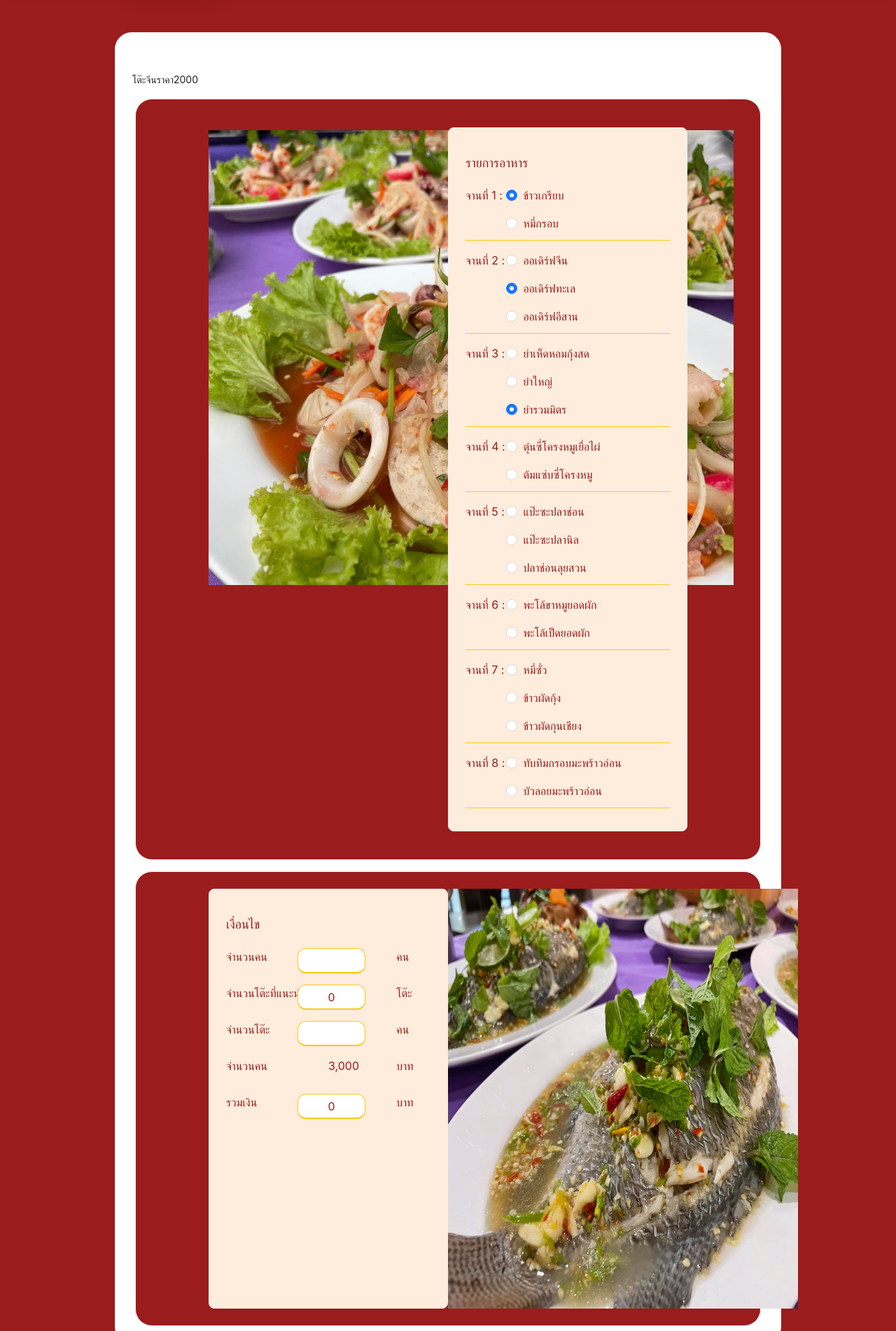
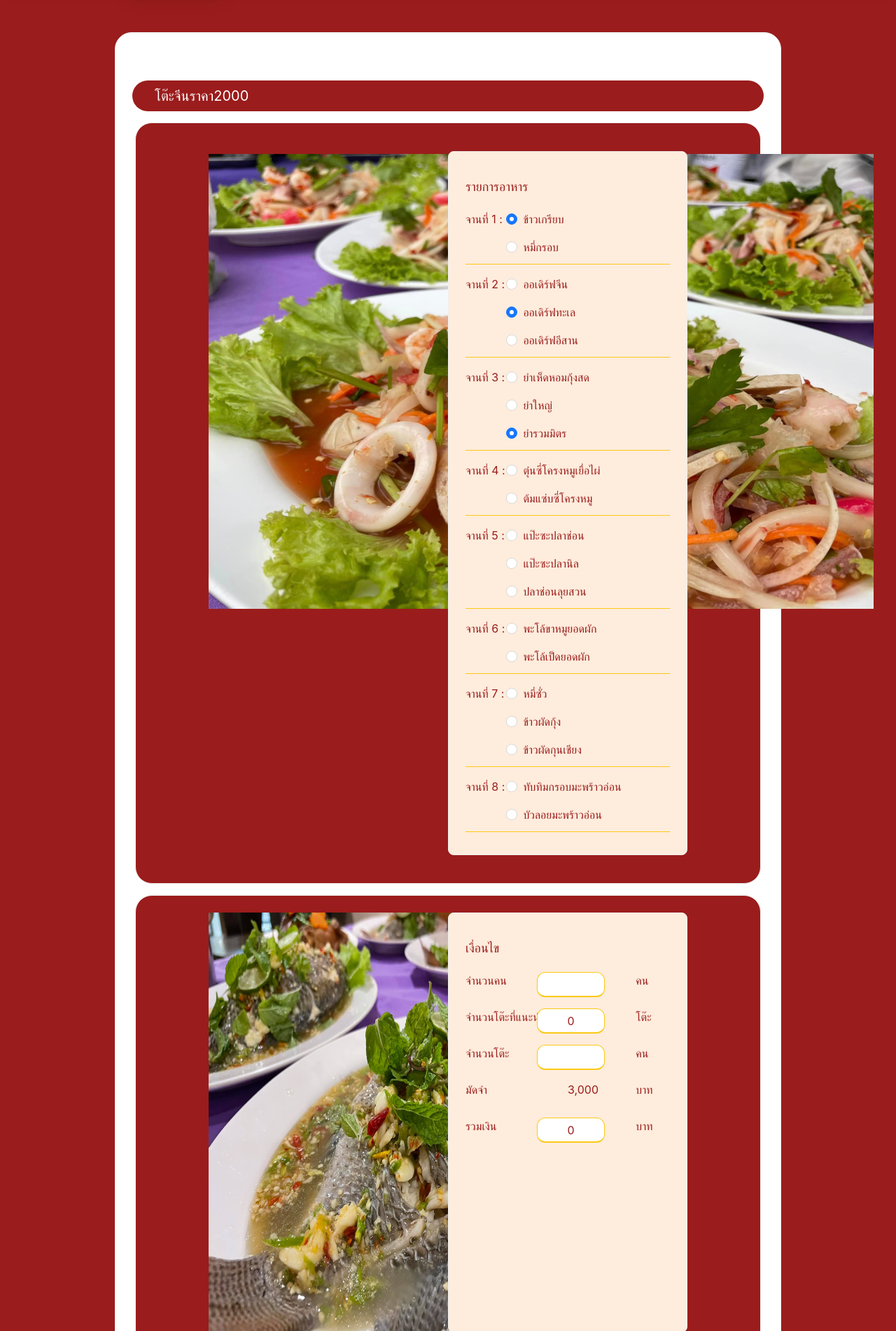
Before and after one commit to PetchyS/ProjectTec, a Next.js app: page /Set/Set2000_Form in a window 1280 px wide. Shown: the part 98-2000 px from the top of the page at 70% size. Built offline with nearby package versions, Linux system fonts and the light colour scheme.

Commit message:
first commit

```diff
--- a/package.json
+++ b/package.json
@@ -6,7 +6,8 @@
     "dev": "next dev",
     "build": "next build",
     "start": "next start",
-    "lint": "next lint"
+    "lint": "next lint",
+    "export": "next export"
   },
   "dependencies": {
     "@fortawesome/free-brands-svg-icons": "^6.4.2",
--- a/pages/Components/Navbar.js
+++ b/pages/Components/Navbar.js
@@ -51,7 +51,7 @@ export default function Example() {
         color="blue-gray"
         className="p-1 font-normal"
       >
-        <Link href="../Buffet#" className="flex items-center">
+        <Link href="../B     uffet#" className="flex items-center">
           บุฟเฟต์
         </Link>
       </Typography>
--- a/pages/Set/Set1300.js
+++ b/pages/Set/Set1300.js
@@ -2,8 +2,8 @@ import { radio } from '@material-tailwind/react';
 import { Button, Form, Radio, Card, Space, Input, Divider , Image } from 'antd';
 import Link from 'next/link';
 import React from 'react';
+import FooterTab from '../Components/footer';
 import Example from '../Components/navBar';
-import FooterTab from '../Components/footer';
 //import Image from 'next/image';
 
 export default function Set1300() {
--- a/pages/Set/Set1800.js
+++ b/pages/Set/Set1800.js
@@ -18,7 +18,7 @@ export default function Set1800() {
                 <div className=' mt-4 text-center' >
                     <Card className='lg:px-20 bg-red-800 rounded-3xl mx-1'>
                         <div className='grid grid-cols-2'>
-                        <div className=' my-5'>
+                            <div className=' my-5'>
                                 <Image
                                     src="/3.jpg"
                                     width={750}
@@ -27,7 +27,7 @@ export default function Set1800() {
 
                                 />
                                 </div>
-                            <Card className=' bg-orange-100 my-4 '>
+                            <Card className=' bg-orange-100 my-4 xl:w-auto'>
                                 <div className='grid grid-cols-5'>
                                     <p className=' text-start w-full my-3 text-red-800 text-lg col-span-full'>
                                         รายการอาหาร
--- a/pages/Set/Set2000_Form.js
+++ b/pages/Set/Set2000_Form.js
@@ -70,8 +70,8 @@ export default function Set2000_Form() {
         <Example className=" top-10" />
         <Form className="flex bg-bottom bg-red-800 min-h-full items-center justify-center py-12 sm:px-5 md:text-start text-center px-2">
 
-            <Card className='bg-white pt-8 w-full lg:mx-36 rounded-3xl'>
-                <div ableclassName='w-full my-3 text-red-800 md:text-white text-xl md:text-xl md:bg-red-800 md:px-8 py-2 rounded-3xl'>
+            <Card className='bg-white pt-8 w-full lg:mx-36 rounded-3xl '>
+                <div className='w-full my-3 text-red-800 md:text-white text-xl md:text-xl md:bg-red-800 md:px-8 py-2 rounded-3xl'>
                     โต๊ะจีนราคา2000
                 </div>
                 <div className=' mt-4 text-center' >
@@ -80,13 +80,13 @@ export default function Set2000_Form() {
                         <div className=' my-5'>
                                 <Image
                                     src="/16.jpg"
-                                    width={750}
+                                    width={950}
                                     height={650}
                                     alt="Trulli"
 
                                 />
                                 </div>
-                            <Card className=' bg-orange-100 my-4 '>
+                            <Card className=' bg-orange-100 my-4 xl:w-auto'>
                                 <div className='grid grid-cols-5'>
                                     <p className=' text-start w-full my-3 text-red-800 text-lg col-span-full'>
                                         รายการอาหาร
@@ -209,6 +209,11 @@ export default function Set2000_Form() {
                 <div className=' mt-4 text-center' >
                     <Card className='lg:px-20 bg-red-800  rounded-3xl mx-1'>
                         <div className='grid grid-cols-2'>
+                        <Image
+                                    height={600}
+                                    width={500}
+                                    alt='f'
+                                    src="/12.jpg" />
                             <Card className=' bg-orange-100'>
                                 <div className='grid grid-cols-6'>
                                     <p className=' text-start w-full my-3 text-red-800 text-lg col-span-full'>
@@ -241,7 +246,7 @@ export default function Set2000_Form() {
                                         คน
                                     </p>
                                     <p className=' text-start w-full my-2 text-red-800 text-base pb-3 col-span-3' >
-                                        จำนวนคน
+                                        มัดจำ
                                     </p>
                                     <p className=' text-start w-full my-2 text-red-800 text-base pb-3 col-span-2' >
                                         3,000
@@ -260,11 +265,7 @@ export default function Set2000_Form() {
                                 </div>
 
                             </Card>
-                            <Image
-                                    height={600}
-                                    width={500}
-                                    alt='f'
-                                    src="/12.jpg" />
+
                         </div>
 
 
--- a/pages/Set/Set2300.js
+++ b/pages/Set/Set2300.js
@@ -16,7 +16,7 @@ export default function Set2300() {
                     โต๊ะจีนราคา2300
                 </div>
                 <div className=' mt-4 text-center' >
-                    <Card className='lg:px-20 bg-red-800 rounded-3xl mx-1'>
+                    <div className='lg:px-20 bg-red-800 rounded-3xl mx-1'>
                         <div className='grid grid-cols-2'>
                         <div className=' my-5'>
                                 <Image
@@ -24,6 +24,7 @@ export default function Set2300() {
                                     width={750}
                                     height={650}
                                     alt="Trulli"
+
 
                                 />
                                 </div>
@@ -94,7 +95,7 @@ export default function Set2300() {
                         </div>
 
 
-                    </Card>
+                    </div>
                 </div>
 
                 <div className=' mt-4 text-center' >
--- a/pages/exam.js
+++ b/pages/exam.js
@@ -30,7 +30,9 @@ export default function userMag() {
                                         <Image src='/7.jpg' alt='f' />
                                         <Image src='/8.jpg' alt='f' />
                                     </div>
-                                    <Image className="col-span-2" src='/10.jpg' alt='f' />
+                                    <div className="col-span-2" >
+                                    <Image src='/10.jpg' alt='f' />
+                                    </div>
                                 </div>
                                 <Image className='w-10/12' src='/12.jpg' alt='f' />
                                 <Image className='w-10/12' src='/13.jpg' alt='f' />
@@ -49,7 +51,9 @@ export default function userMag() {
                                         <Image src='/30.jpg' alt='f'/>
                                         <Image src='/25.jpg' alt='f'/>
                                     </div>
-                                    <Image className="col-span-2" src='/11.jpg' alt='f'/>
+                                    <div className="col-span-2">
+                                    <Image  src='/11.jpg' alt='f'/>
+                                    </div>
                                 </div>
                                 <Image src='/19.jpg' alt='f'/>
                                 <Image src='/5.jpg' alt='f'/>
```
Also changed, not shown: pages/Set/Set2000.js (+11 -9 lines), 1 other file (tests, documents, lock files or other folders).
